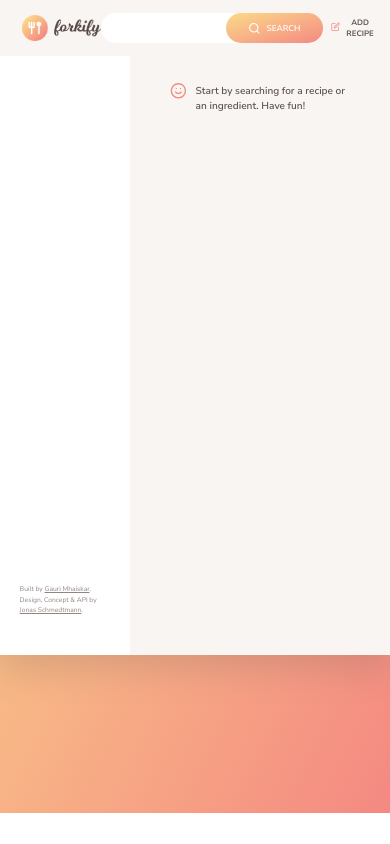
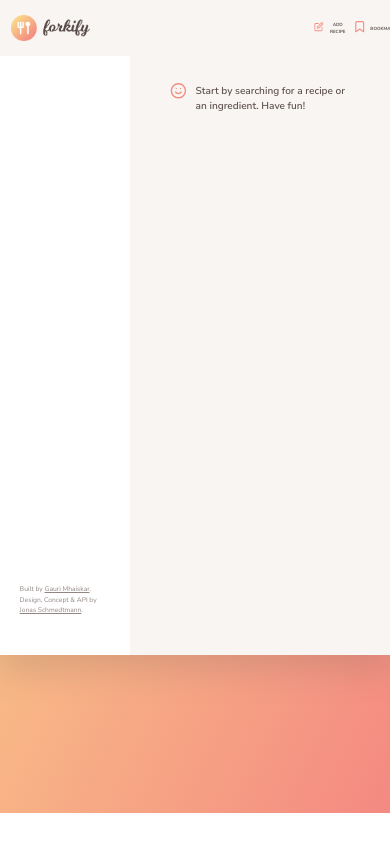
Before and after one commit to Ann-pixel/forkify-portfolio, a website built with Parcel: page index.html in a window 390 px wide. Built offline with nearby package versions, Linux system fonts and the light colour scheme.

Commit message:
added mmore responsiveness features

```diff
--- a/src/sass/_header.scss
+++ b/src/sass/_header.scss
@@ -9,6 +9,9 @@
     margin-left: 4rem;
     height: 4.6rem;
     display: block;
+    @media only screen and (max-width: $bp-small) {
+      margin-left: 2rem;
+    }
   }
 }
 
@@ -19,7 +22,9 @@
   align-items: center;
   padding-left: 3rem;
   transition: all 0.3s;
-
+  @media only screen and (max-width: $bp-small) {
+    transform: scale(0.75%);
+  }
   &:focus-within {
     transform: translateY(-2px);
     box-shadow: 0 0.7rem 3rem rgba($color-grey-dark-1, 0.08);
@@ -86,6 +91,10 @@
     display: flex;
     align-items: center;
 
+    @media only screen and (max-width: $bp-small) {
+      font-size: 0.8rem;
+      padding: 0 0.5rem;
+    }
     svg {
       height: 2.4rem;
       width: 2.4rem;
```
